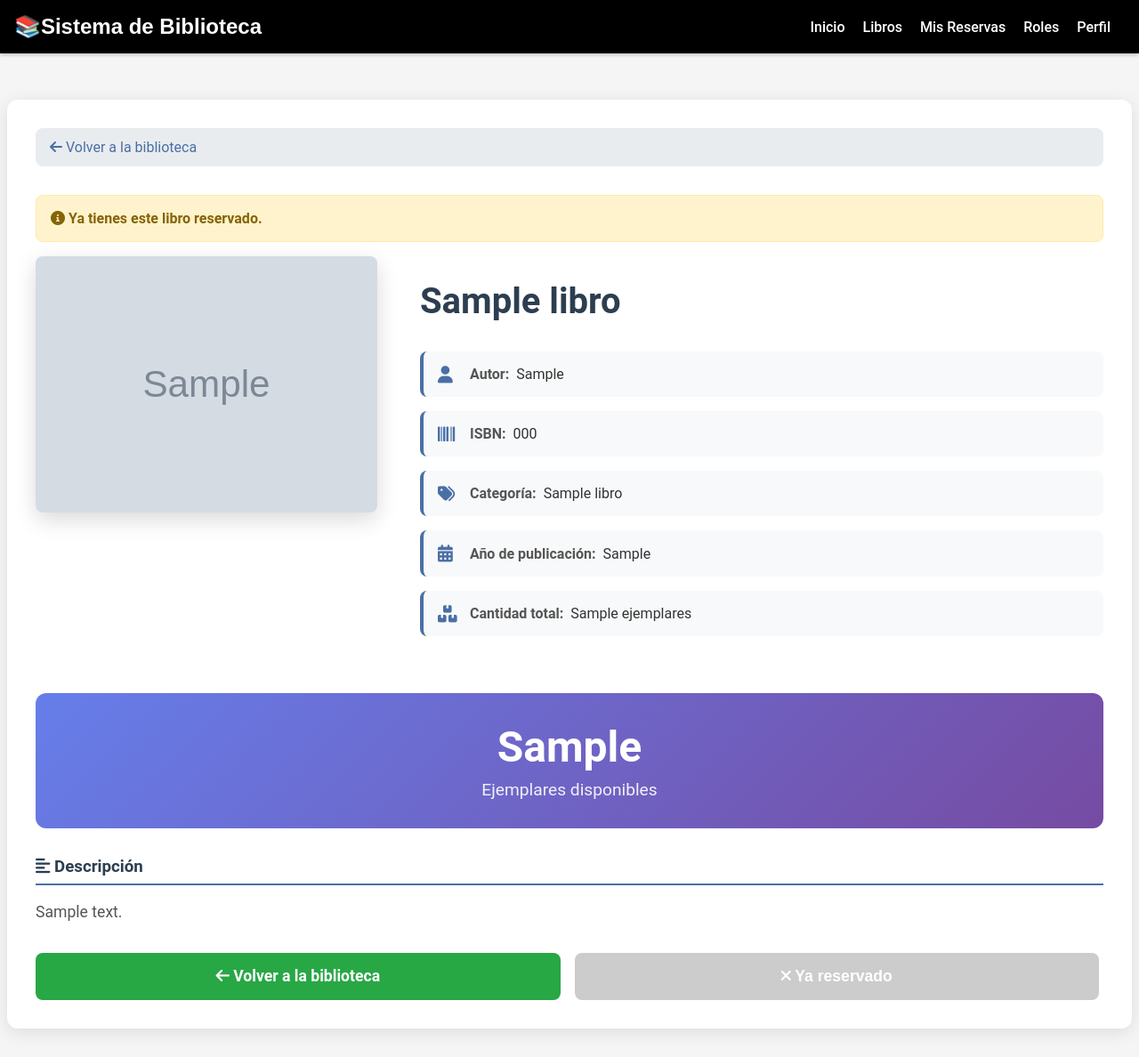
After one commit to AlexandroAG/ProyectoFinalDS7, a PHP site: page /ProyectoFinalDS7/book_details.php?id=1 in a window 1280 px wide. The commit adds this page. Shown: the whole page at 89% size. Run offline with PHP 8.4, Linux system fonts and the light colour scheme; the visitor is signed in with stand-in values (Sample User, id 1); tables that the repository leaves empty or names only in its code hold one stand-in row (values such as "Sample post"); grey boxes marked "Sample" are stand-in pictures.

Commit message:
book page

```diff
--- /dev/null
+++ b/book_details.php
@@ -0,0 +1,416 @@
+<?php
+require_once __DIR__ . '/controllers/auth_middleware.php';
+require_once __DIR__ . '/controllers/ReservationController.php';
+require_once './config/Database.php';
+
+// Verificar que se haya proporcionado un ID de libro
+if (!isset($_GET['id']) || !is_numeric($_GET['id'])) {
+    header('Location: prueba.php?error=libro_no_encontrado');
+    exit;
+}
+
+$libroId = $_GET['id'];
+
+// Conexión a la base de datos
+$database = new Database();
+$conn = $database->connect();
+
+// Obtener detalles del libro
+$sql = "SELECT libros.*, categorias_libros.nombre AS categoria_nombre
+        FROM libros
+        LEFT JOIN categorias_libros ON libros.categoria_id = categorias_libros.id
+        WHERE libros.id = :id";
+
+$stmt = $conn->prepare($sql);
+$stmt->execute([':id' => $libroId]);
+$libro = $stmt->fetch(PDO::FETCH_ASSOC);
+
+if (!$libro) {
+    header('Location: prueba.php?error=libro_no_encontrado');
+    exit;
+}
+
+// Verificar si el usuario ya tiene este libro reservado
+$reservationController = new ReservationController();
+$yaReservado = false;
+if (isset($_SESSION['user_id'])) {
+    $yaReservado = $reservationController->hasActiveReservation($libroId);
+}
+?>
+
+<!DOCTYPE html>
+<html lang="es">
+<head>
+    <meta charset="UTF-8">
+    <meta name="viewport" content="width=device-width, initial-scale=1.0">
+    <title><?= htmlspecialchars($libro['titulo']) ?> - Biblioteca Virtual</title>
+    <link rel="stylesheet" href="./assets/css/main_styles.css">
+    <link rel="stylesheet" href="https://cdnjs.cloudflare.com/ajax/libs/font-awesome/6.0.0-beta3/css/all.min.css">
+    <style>
+        body {
+            margin: 0;
+            padding-top: 80px;
+            font-family: 'Roboto', sans-serif;
+            background: #f5f5f5;
+        }
+
+        header {
+            background-color: #000;
+            color: white;
+            padding: 1rem;
+            position: fixed;
+            top: 0;
+            left: 0;
+            width: 100%;
+            z-index: 1000;
+            box-shadow: 0 2px 4px rgba(0, 0, 0, 0.2);
+        }
+
+        nav a {
+            color: white;
+            margin-right: 1rem;
+            text-decoration: none;
+        }
+
+        .book-details-container {
+            max-width: 1200px;
+            margin: 2rem auto;
+            padding: 2rem;
+            background: white;
+            border-radius: 12px;
+            box-shadow: 0 4px 20px rgba(0,0,0,0.1);
+        }
+
+        .book-details-grid {
+            display: grid;
+            grid-template-columns: 1fr 2fr;
+            gap: 3rem;
+            margin-bottom: 2rem;
+        }
+
+        .book-image-section {
+            text-align: center;
+        }
+
+        .book-image {
+            width: 100%;
+            max-width: 400px;
+            height: auto;
+            border-radius: 8px;
+            box-shadow: 0 8px 24px rgba(0,0,0,0.15);
+        }
+
+        .book-info-section h1 {
+            font-size: 2.5rem;
+            color: #2c3e50;
+            margin-bottom: 0.5rem;
+            line-height: 1.2;
+        }
+
+        .book-meta {
+            display: grid;
+            gap: 1rem;
+            margin: 2rem 0;
+        }
+
+        .meta-item {
+            display: flex;
+            align-items: center;
+            padding: 1rem;
+            background: #f8f9fa;
+            border-radius: 8px;
+            border-left: 4px solid #4a6fa5;
+        }
+
+        .meta-icon {
+            font-size: 1.2rem;
+            color: #4a6fa5;
+            margin-right: 1rem;
+            width: 20px;
+        }
+
+        .meta-label {
+            font-weight: bold;
+            color: #555;
+            margin-right: 0.5rem;
+        }
+
+        .meta-value {
+            color: #333;
+        }
+
+        .description-section {
+            margin: 2rem 0;
+        }
+
+        .description-section h3 {
+            color: #2c3e50;
+            border-bottom: 2px solid #4a6fa5;
+            padding-bottom: 0.5rem;
+            margin-bottom: 1rem;
+        }
+
+        .description-text {
+            line-height: 1.6;
+            color: #555;
+            font-size: 1.1rem;
+        }
+
+        .availability-section {
+            background: linear-gradient(135deg, #667eea 0%, #764ba2 100%);
+            color: white;
+            padding: 2rem;
+            border-radius: 12px;
+            text-align: center;
+            margin: 2rem 0;
+        }
+
+        .availability-number {
+            font-size: 3rem;
+            font-weight: bold;
+            margin-bottom: 0.5rem;
+        }
+
+        .availability-text {
+            font-size: 1.2rem;
+            opacity: 0.9;
+        }
+
+        .action-buttons {
+            display: flex;
+            gap: 1rem;
+            margin-top: 2rem;
+        }
+
+        .btn {
+            flex: 1;
+            padding: 1rem 2rem;
+            border: none;
+            border-radius: 8px;
+            font-size: 1.1rem;
+            font-weight: bold;
+            cursor: pointer;
+            transition: all 0.3s ease;
+            text-decoration: none;
+            text-align: center;
+            display: inline-block;
+        }
+
+        .btn-primary {
+            background: linear-gradient(135deg, #667eea 0%, #764ba2 100%);
+            color: white;
+        }
+
+        .btn-primary:hover {
+            transform: translateY(-2px);
+            box-shadow: 0 8px 20px rgba(102, 126, 234, 0.4);
+        }
+
+        .btn-secondary {
+            background: #6c757d;
+            color: white;
+        }
+
+        .btn-secondary:hover {
+            background: #5a6268;
+            transform: translateY(-2px);
+        }
+
+        .btn-back {
+            background: #28a745;
+            color: white;
+        }
+
+        .btn-back:hover {
+            background: #218838;
+            transform: translateY(-2px);
+        }
+
+        .btn:disabled {
+            background: #ccc;
+            cursor: not-allowed;
+            transform: none;
+        }
+
+        .alert {
+            padding: 1rem;
+            border-radius: 8px;
+            margin-bottom: 1rem;
+            font-weight: bold;
+        }
+
+        .alert-warning {
+            background: #fff3cd;
+            color: #856404;
+            border: 1px solid #ffeaa7;
+        }
+
+        .alert-danger {
+            background: #f8d7da;
+            color: #721c24;
+            border: 1px solid #f5c6cb;
+        }
+
+        @media (max-width: 768px) {
+            .book-details-grid {
+                grid-template-columns: 1fr;
+                gap: 2rem;
+            }
+
+            .book-info-section h1 {
+                font-size: 2rem;
+            }
+
+            .action-buttons {
+                flex-direction: column;
+            }
+
+            .availability-number {
+                font-size: 2rem;
+            }
+        }
+
+        .breadcrumb {
+            background: #e9ecef;
+            padding: 0.75rem 1rem;
+            border-radius: 8px;
+            margin-bottom: 2rem;
+        }
+
+        .breadcrumb a {
+            color: #4a6fa5;
+            text-decoration: none;
+        }
+
+        .breadcrumb a:hover {
+            text-decoration: underline;
+        }
+    </style>
+</head>
+<body>
+    <header>
+        <div class="logo">📚Sistema de Biblioteca</div>
+        <nav>
+            <a href="/ProyectoFinalDS7/index.php">Inicio</a>
+            <a href="/ProyectoFinalDS7/prueba.php">Libros</a>
+            <a href="/ProyectoFinalDS7/views/reservation.php">Mis Reservas</a>
+            <a href="/ProyectoFinalDS7/views/auth/rol.php">Roles</a>
+            <a href="/ProyectoFinalDS7/views/profile.php">Perfil</a>
+        </nav>
+    </header>
+
+    <main class="book-details-container">
+        <!-- Breadcrumb -->
+        <div class="breadcrumb">
+            <a href="/ProyectoFinalDS7/prueba.php">
+                <i class="fas fa-arrow-left"></i> Volver a la biblioteca
+            </a>
+        </div>
+
+        <!-- Alertas -->
+        <?php if ($yaReservado): ?>
+            <div class="alert alert-warning">
+                <i class="fas fa-info-circle"></i> Ya tienes este libro reservado.
+            </div>
+        <?php endif; ?>
+
+        <?php if ($libro['cantidad_disponible'] <= 0): ?>
+            <div class="alert alert-danger">
+                <i class="fas fa-exclamation-triangle"></i> Este libro no está disponible actualmente.
+            </div>
+        <?php endif; ?>
+
+        <!-- Detalles del libro -->
+        <div class="book-details-grid">
+            <!-- Imagen del libro -->
+            <div class="book-image-section">
+                <?php if (!empty($libro['imagen_path'])): ?>
+                    <img src="<?= htmlspecialchars($libro['imagen_path']) ?>"
+                         alt="Portada de <?= htmlspecialchars($libro['titulo']) ?>"
+                         class="book-image">
+                <?php else: ?>
+                    <div class="book-image" style="background: #ddd; display: flex; align-items: center; justify-content: center; min-height: 400px;">
+                        <i class="fas fa-book" style="font-size: 4rem; color: #999;"></i>
+                    </div>
+                <?php endif; ?>
+            </div>
+
+            <!-- Información del libro -->
+            <div class="book-info-section">
+                <h1><?= htmlspecialchars($libro['titulo']) ?></h1>
+
+                <div class="book-meta">
+                    <div class="meta-item">
+                        <i class="fas fa-user meta-icon"></i>
+                        <span class="meta-label">Autor:</span>
+                        <span class="meta-value"><?= htmlspecialchars($libro['autor']) ?></span>
+                    </div>
+
+                    <div class="meta-item">
+                        <i class="fas fa-barcode meta-icon"></i>
+                        <span class="meta-label">ISBN:</span>
+                        <span class="meta-value"><?= htmlspecialchars($libro['isbn']) ?></span>
+                    </div>
+
+                    <div class="meta-item">
+                        <i class="fas fa-tags meta-icon"></i>
+                        <span class="meta-label">Categoría:</span>
+                        <span class="meta-value"><?= htmlspecialchars($libro['categoria_nombre'] ?: 'Sin categoría') ?></span>
+                    </div>
+
+                    <div class="meta-item">
+                        <i class="fas fa-calendar-alt meta-icon"></i>
+                        <span class="meta-label">Año de publicación:</span>
+                        <span class="meta-value"><?= htmlspecialchars($libro['anio_publicacion'] ?: 'No especificado') ?></span>
+                    </div>
+
+                    <div class="meta-item">
+                        <i class="fas fa-boxes meta-icon"></i>
+                        <span class="meta-label">Cantidad total:</span>
+                        <span class="meta-value"><?= htmlspecialchars($libro['cantidad']) ?> ejemplares</span>
+                    </div>
+                </div>
+            </div>
+        </div>
+
+        <!-- Disponibilidad -->
+        <div class="availability-section">
+            <div class="availability-number"><?= $libro['cantidad_disponible'] ?></div>
+            <div class="availability-text">
+                <?= $libro['cantidad_disponible'] > 0 ? 'Ejemplares disponibles' : 'No disponible' ?>
+            </div>
+        </div>
+
+        <!-- Descripción -->
+        <?php if (!empty($libro['descripcion'])): ?>
+            <div class="description-section">
+                <h3><i class="fas fa-align-left"></i> Descripción</h3>
+                <div class="description-text">
+                    <?= nl2br(htmlspecialchars($libro['descripcion'])) ?>
+                </div>
+            </div>
+        <?php endif; ?>
+
+        <!-- Botones de acción -->
+        <div class="action-buttons">
+            <a href="/ProyectoFinalDS7/prueba.php" class="btn btn-back">
+                <i class="fas fa-arrow-left"></i> Volver a la biblioteca
+            </a>
+
+            <?php if (!$yaReservado && $libro['cantidad_disponible'] > 0): ?>
+                <form action="reservar_libro.php" method="POST" style="flex: 1;">
+                    <input type="hidden" name="libro_id" value="<?= $libro['id'] ?>">
+                    <button type="submit" class="btn btn-primary" style="width: 100%;">
+                        <i class="fas fa-bookmark"></i> Reservar este libro
+                    </button>
+                </form>
+            <?php else: ?>
+                <button class="btn btn-secondary" disabled style="flex: 1;">
+                    <i class="fas fa-times"></i>
+                    <?= $yaReservado ? 'Ya reservado' : 'No disponible' ?>
+                </button>
+            <?php endif; ?>
+        </div>
+    </main>
+</body>
+</html>
```
Also changed, not shown: prueba.php (+31 -0 lines), uploads/profile_images/profile_68878b989cb195.70198859.jpg (added).
